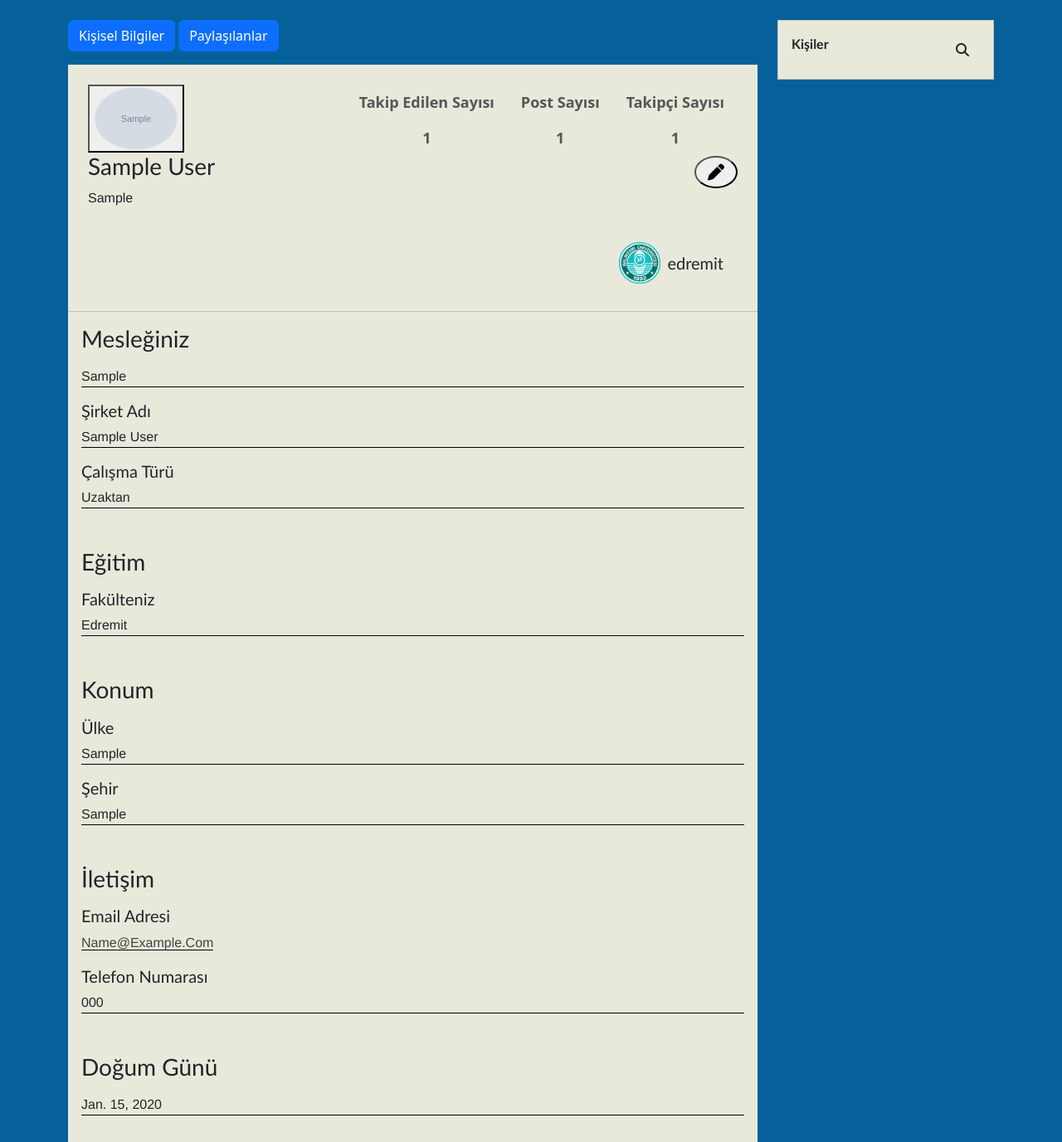
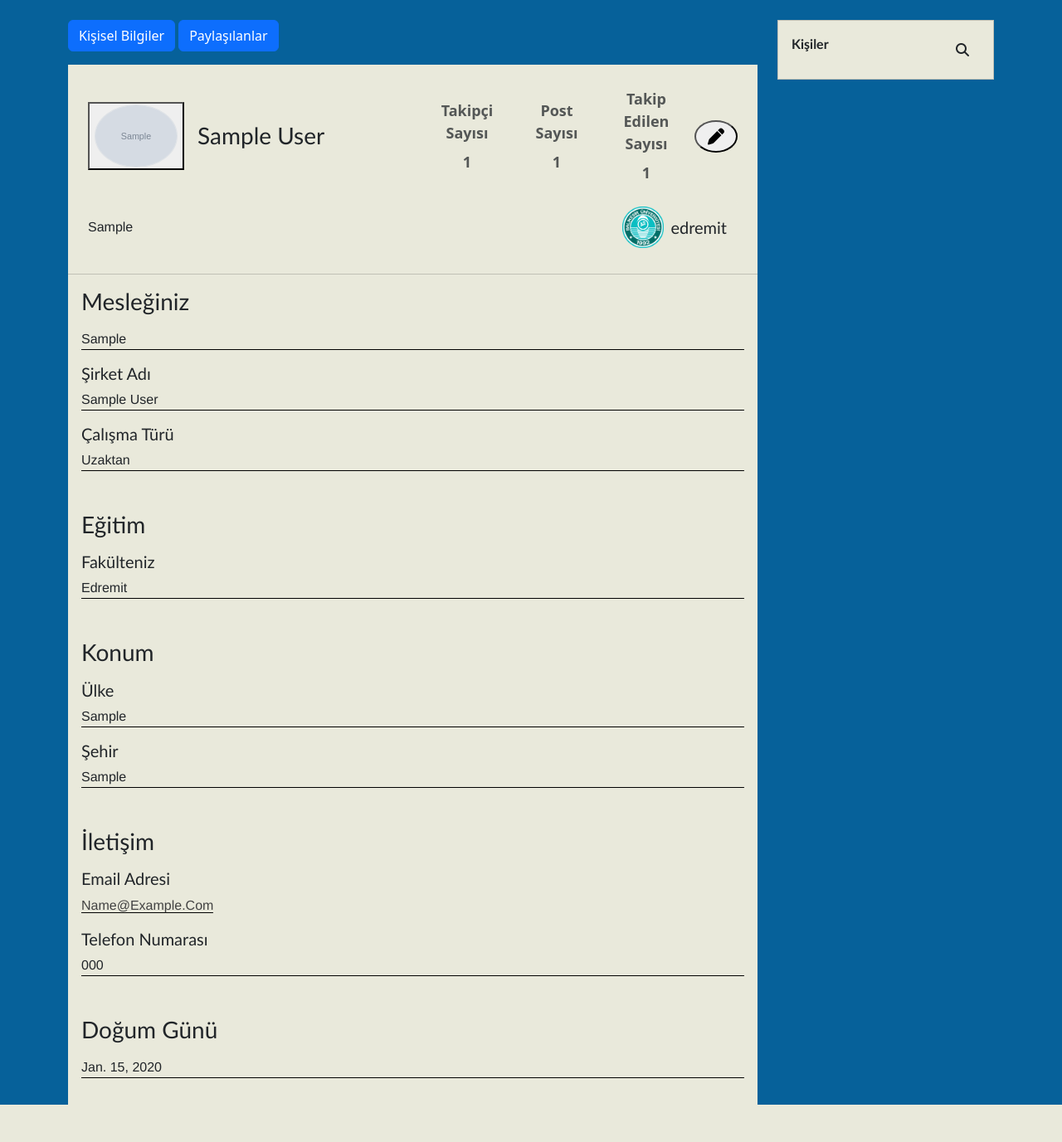
Before and after one commit to merickayaa/Django-Social-Media, a Django app: a page that uses templates/dashboard.html in a window 1280 px wide. Shown: the part 100-1477 px from the top of the page at 83% size. After the commit the page ends 1432 px from the top, so only its background shows below. Run offline with Django 4.2, Linux system fonts and the light colour scheme; a user stored in the database is signed in; tables that the repository leaves empty hold one stand-in row (values such as "Sample post"); grey boxes marked "Sample" are stand-in pictures; some libraries are stand-ins or nearby versions.

Commit message:
project is finish.There are not problems.

```diff
--- a/chat/models.py
+++ b/chat/models.py
@@ -1,6 +1,6 @@
 from django.db import models
 from main.models import User
-from datetime import datetime
+from django.utils import timezone
 # Create your models here.
 
 class Thread(models.Model):
@@ -13,5 +13,5 @@ class Message(models.Model):
     receiver_user = models.ForeignKey(User, on_delete=models.CASCADE,related_name='+')
     body = models.CharField(max_length=100)
     image = models.ImageField(upload_to='messages_photos', blank=True,null=True)
-    date = models.DateTimeField(default=datetime.now)
+    date = models.DateTimeField(default=timezone.now)
     is_read = models.BooleanField(default=False)
--- a/main/models.py
+++ b/main/models.py
@@ -1,11 +1,10 @@
 from django.db import models
 from django.contrib.auth import get_user_model
-from datetime import datetime
 import uuid
 from django.contrib.auth.models import AbstractUser
 from django.urls import reverse
 from django.template.defaultfilters import slugify
-
+from django.utils import timezone
 
 
 # Create your models here.
@@ -63,7 +62,7 @@ class Comment(models.Model):
     post = models.ForeignKey('Post', on_delete=models.CASCADE, related_name='comments',null=True)
     user = models.ForeignKey(User, on_delete=models.CASCADE,null=True)
     text = models.TextField(default='')
-    created_at = models.DateTimeField(default=datetime.now)
+    created_at = models.DateTimeField(default=timezone.now)
 
     def __str__(self):
         return f"{self.user.username} - {self.text[:20]}"
@@ -75,7 +74,7 @@ class Post(models.Model):
     # user_id = models.IntegerField()
     image=models.ImageField(upload_to='post_images', null=True)
     caption= models.TextField()
-    created_at = models.DateTimeField(default=datetime.now)
+    created_at = models.DateTimeField(default=timezone.now)
     no_of_likes = models.IntegerField(default=0)
     def __str__(self):
         return self.user.username
--- a/templates/dashboard.html
+++ b/templates/dashboard.html
@@ -19,69 +19,56 @@
           <div id="Personal">
             <div class="card navbar-bg-color rounded-0 border-0" style="text-transform: capitalize;">
               <div class="card-header navbar-bg-color p-4">
-                <div class="row">
-                  <div  class="col-sm-4">
-                    <button id="user"><img src="{{user_profile.profileimg.url}}" width="100px" class="rounded-circle border"
+                <div class="d-flex flex-wrap flex-lg-nowrap justify-content-between align-items-center gap-3">
+                  <!-- sol üst: fotoğraf + isim -->
+                  <div class="d-flex align-items-center gap-3" style="min-width:0; flex:1 1 auto;">
+                    <button id="user" class="flex-shrink-0"><img src="{{user_profile.profileimg.url}}" width="100px" class="rounded-circle border"
                       alt="..."></button>
-                      <h3 class="card-title li_font">{{user_profile.first_name}} {{user_profile.last_name}}</h3>
+                    <h3 class="card-title li_font text-break mb-0" style="min-width:0;">{{user_profile.first_name}} {{user_profile.last_name}}</h3>
                   </div>
-                  <div  class="col-sm-8">
-                    <ul class="list-group float-end navbar-bg-color border-0 rounded-0 text-center">
-                      <li class="list-group-item disabled navbar-bg-color border-0 rounded-0"><b style="font-size: large;">Takipçi Sayısı</b></li>
-                      <li class="list-group-item disabled navbar-bg-color border-0 rounded-0"><b style="font-size: large;">{{followerCount}}</b></li>
+                  <!-- sağ üst: takipçi bilgileri -->
+                  <div class="d-flex flex-wrap justify-content-end align-items-center gap-2" style="min-width:0;">
+                    <ul class="list-group navbar-bg-color border-0 rounded-0 text-center mb-0" style="width:100px;">
+                      <li class="list-group-item disabled navbar-bg-color border-0 rounded-0 p-1"><b style="font-size: large;">Takipçi Sayısı</b></li>
+                      <li class="list-group-item disabled navbar-bg-color border-0 rounded-0 p-1"><b style="font-size: large;">{{followerCount}}</b></li>
                     </ul>
-                    <ul class="list-group float-end navbar-bg-color border-0 rounded-0 text-center">
-                      <li class="list-group-item disabled navbar-bg-color border-0 rounded-0"><b style="font-size: large;">Post Sayısı</b></li>
-                      <li class="list-group-item disabled navbar-bg-color border-0 rounded-0"><b style="font-size: large;">{{postCount}}</b></li>
+                    <ul class="list-group navbar-bg-color border-0 rounded-0 text-center mb-0" style="width:100px;">
+                      <li class="list-group-item disabled navbar-bg-color border-0 rounded-0 p-1"><b style="font-size: large;">Post Sayısı</b></li>
+                      <li class="list-group-item disabled navbar-bg-color border-0 rounded-0 p-1"><b style="font-size: large;">{{postCount}}</b></li>
                     </ul>
-                    <ul class="list-group float-end navbar-bg-color border-0 rounded-0 text-center">
-                      <li class="list-group-item disabled navbar-bg-color border-0 rounded-0"><b style="font-size: large;">Takip Edilen Sayısı</b></li>
-                      <li class="list-group-item disabled navbar-bg-color border-0 rounded-0"><b style="font-size: large;">{{followingCount}}</b></li>
+                    <ul class="list-group navbar-bg-color border-0 rounded-0 text-center mb-0" style="width:100px;">
+                      <li class="list-group-item disabled navbar-bg-color border-0 rounded-0 p-1"><b style="font-size: large;">Takip Edilen Sayısı</b></li>
+                      <li class="list-group-item disabled navbar-bg-color border-0 rounded-0 p-1"><b style="font-size: large;">{{followingCount}}</b></li>
                     </ul>
-                    <div class="float-end">
+                    <div>
                       {% if user_profile == request.user %}
                       <button type="button" class="rounded-circle" id="myBtn">
                         <i class="fa-solid fa-pen fa-lg py-3 px-2"></i>
                       </button>
                       {% else %}
-                      <form action="/follow" method="POST">
+                      <form action="/follow" method="POST" class="mb-0">
                         {% csrf_token %}
                         <input type="hidden" value="{{user_profile.id}}" name="user" />
                         <input type="hidden" value="{{request.user.id}}" name="follower" />
                         <button type="submit" class="rounded-circle p-2">
                           <b class="px-2">{{button_text}}</b>
-                          <i class="fa-solid fa-user-plus float-end py-1"></i>
+                          <i class="fa-solid fa-user-plus py-1"></i>
                         </button>
                       </form>
                       {% endif %}
                     </div>
                   </div>
-                  <div class="col-sm-12">
-                    {% if user_profile.job and user_profile.college %}
-                      <p class="p-font">{{ user_profile.job}}<!--Bilgisayar Programcısı --></p>
-                      <button class="float-end p-2 mt-3 btn navbar-bg-color d-flex align-items-center" type="button">
-                        <img src="{% static 'Images/universite_logo.png' %}" width="50px" alt="">
-                        <span class="li_font p-2" style="font-size: 20px;">
-                          {{user_profile.college}}<!--Edremit Meslek YüksekOkulu --></span>
-                      </button>
-                      {% elif user_profile.job %}
-                      <p class="p-font">{{ user_profile.job}}<!--Bilgisayar Programcısı --></p>
-                      <button class="float-end p-2 mt-3 btn navbar-bg-color d-flex align-items-center" type="button">
-                        <img src="{% static 'Images/universite_logo.png' %}" width="50px" alt="">
-                      </button>
-                      {% elif user_profile.college %}
-                      <button class="float-end p-2 mt-3 btn navbar-bg-color d-flex align-items-center" type="button">
-                        <img src="{% static 'Images/universite_logo.png' %}" width="50px" alt="">
-                        <span class="li_font p-2" style="font-size: 20px;">
-                          {{user_profile.college}}<!--Edremit Meslek YüksekOkulu --></span>
-                      </button>
-                      {% else %}
-                      <p class="p-font"><!--Bilgisayar Programcısı --></p>
-                      <button class="float-end p-2 mt-3 btn navbar-bg-color d-flex align-items-center" type="button">
-                        <img src="{% static 'Images/universite_logo.png' %}" width="50px" alt="">
-                      </button>
-                      {% endif %}
-                  </div>
+                </div>
+                <div class="d-flex flex-wrap justify-content-between align-items-center mt-3 gap-2">
+                  <!-- sol alt: meslek -->
+                  <p class="p-font mb-0">{{ user_profile.job }}</p>
+                  <!-- sağ alt: okul -->
+                  <button class="btn navbar-bg-color d-flex align-items-center gap-2" type="button">
+                    <img src="{% static 'Images/universite_logo.png' %}" width="50px" alt="">
+                    {% if user_profile.college %}
+                    <span class="li_font" style="font-size: 20px;">{{ user_profile.college }}</span>
+                    {% endif %}
+                  </button>
                 </div>
               </div>
               {% if user_profile.job and user_profile.company_name and user_profile.type_of_work %}
@@ -321,8 +308,10 @@
     // Get the <span> element that closes the modal
     var span = document.getElementById("close")
     var top_close = document.getElementById("top_close")
-    btn.onclick = function() {
+    if (btn){
+      btn.onclick = function() {
         modal.style.display = "block";
+      }
     }
     span.onclick = function() {
         modal.style.display = "none";
```
Also changed, not shown: templates/posts.html (+0 -45 lines), chat/migrations/0004_alter_message_date.py (added), main/migrations/0037_alter_comment_created_at_alter_post_created_at.py (added).
